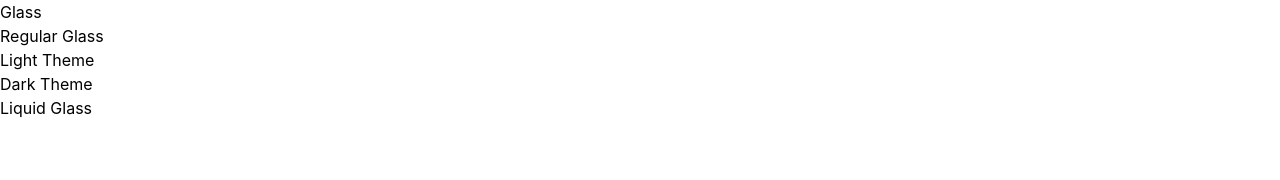
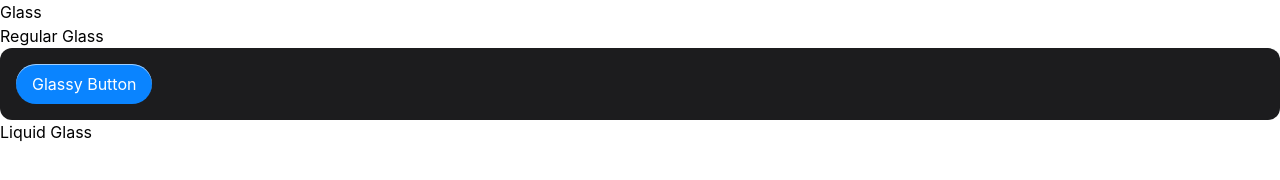
Before and after one commit to zehuac2/web-effects, an Astro site: page /web-effects/glass in a window 1280 px wide. Built offline with nearby package versions, Linux system fonts and the light colour scheme; Astro itself is replaced by a stand-in of ours.

Commit message:
Setup a glass button.

```diff
--- a/src/components/pages/glass/RegularGlass.astro
+++ b/src/components/pages/glass/RegularGlass.astro
@@ -11,12 +11,19 @@ import Theme from './Theme.astro';
 
 <section>
   <h2>Regular Glass</h2>
-  <Theme theme="light">
-    <h3>Light Theme</h3>
-    <div></div>
-  </Theme>
-  <Theme theme="dark">
-    <h3>Dark Theme</h3>
-    <div></div>
-  </Theme>
+  <div class:list={['rounded-xl', 'bg-[#1c1c1e]', 'p-4']}>
+    <button
+      class:list={[
+        'cursor-pointer',
+        'bg-[#0a84ff]',
+        'text-white',
+        'py-2',
+        'px-4',
+        'rounded-full',
+        'shadow-[inset_0_1px_0_0_rgba(255,255,255,0.6)]',
+      ]}
+    >
+      Glassy Button
+    </button>
+  </div>
 </section>
```
